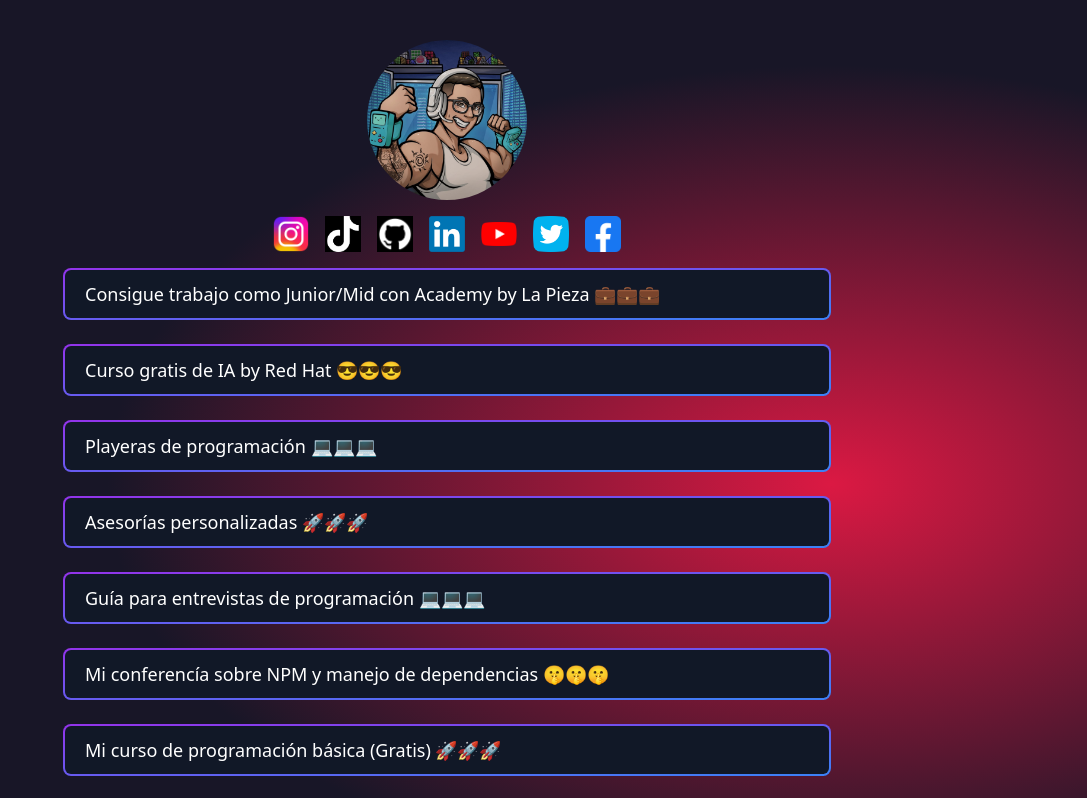
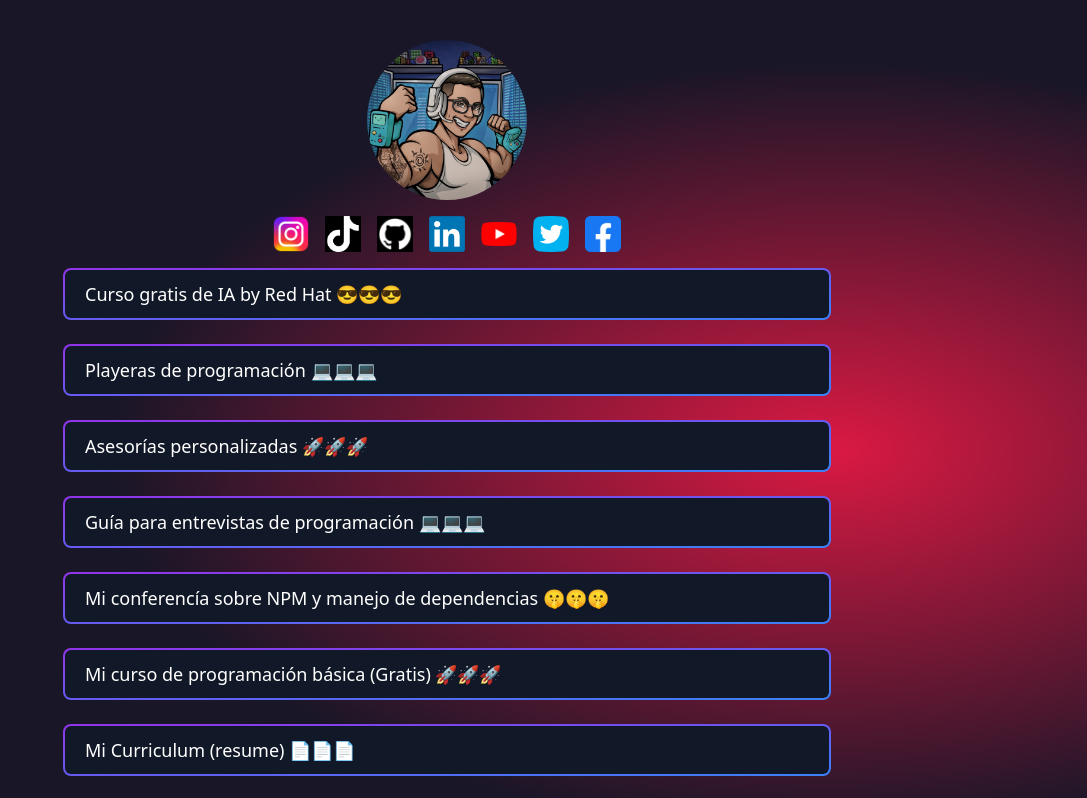
Before and after one commit to DevCaress/links, a Nuxt app: page / in a window 1280 px wide. Shown: the top 798 px of the page, without its empty margins (193-1280 px from the left). Built offline with nearby package versions, Linux system fonts and the light colour scheme.

Commit message:
update links

```diff
--- a/pages/index.vue
+++ b/pages/index.vue
@@ -9,10 +9,6 @@ import facebook from "~/assets/facebook.png";
 import MainLayout from "~/layouts/MainLayout.vue";
 
 const btns = ref([
-	{
-    text: 'Consigue trabajo como Junior/Mid con Academy by La Pieza 💼💼💼',
-    link: 'https://academy.lapieza.io/'
-  },
   {
     text: 'Curso gratis de IA by Red Hat 😎😎😎',
     link: 'https://www.redhat.com/es/services/training/ai067-red-hat-openshift-ai-technical-overview'
```
